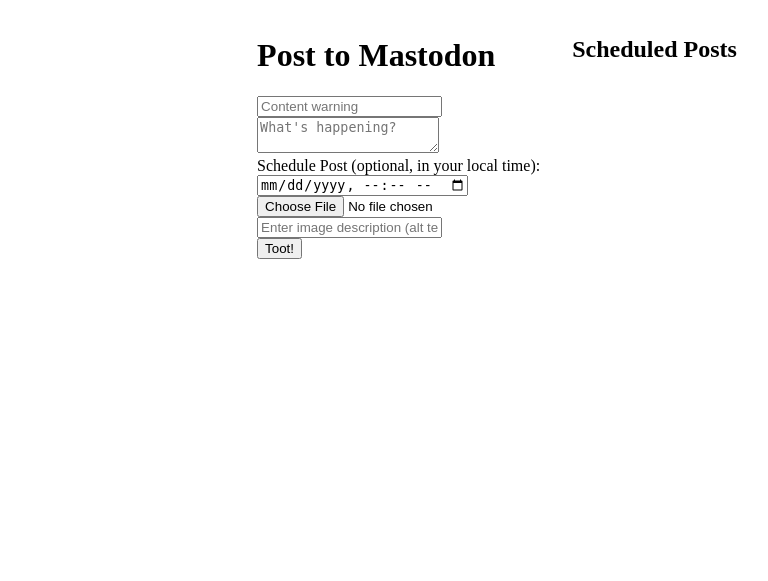
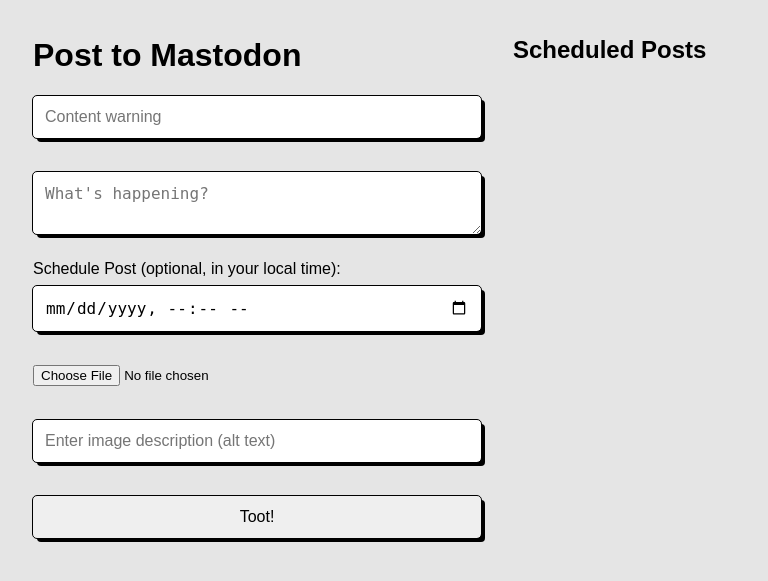
Before and after one commit to scidsg/mastodon-scheduler, a Flask app: template templates/index.html in a window 1280 px wide. Shown: the top 581 px of the page, without its empty margins (143-911 px from the left). Run offline with Flask 3, Linux system fonts and the light colour scheme; the template is opened without the code that fills it, so the values that code supplies are empty.

Commit message:
update style

```diff
--- a/static/style.css
+++ b/static/style.css
@@ -1,34 +1,82 @@
 body {
     display: flex;
+    font-family: sans-serif;
     justify-content: center;
     margin: 0;
+    background-color: rgba(0,0,0,0.1);
 }
 
 .publisher,
 .scheduled-posts {
     padding: 1rem;
     box-sizing: border-box;
+    max-width: 480px;
+    width: 100%;
+    display: flex;
+    flex-direction: column;
+}
+
+.publisher form {
+    display: flex;
+    flex-direction: column;
+}
+
+.publisher form {
+     gap: .5rem;
+}
+
+.publisher form input:not([type='file']),
+.publisher form textarea {
+    padding: .75rem;
+    font-size: 1rem;
+    border-radius: .25rem;
+    border: none;
+    outline: 1px solid rgba(0,0,0,1);
+    box-shadow: 4px 4px 0px 0 rgba(0,0,0,1);
+}
+
+.publisher * {
+    width: 100%;
+    box-sizing: border-box;
 }
 
 .scheduled-posts ul {
     padding-left: 0;
+    margin-top: .75rem;
 }
 
 .scheduled-posts li {
     list-style: none;
     margin-bottom: 1rem;
+    background-color: white;
+    padding: 1rem;
+    border-radius: .25rem;
+    outline: 1px solid rgba(0,0,0,1);
+    box-shadow: 4px 4px 0px 0 rgba(0,0,0,1);
+    display: flex;
+    flex-direction: column;
+    gap: .5rem;
 }
 
 .image-container {
     position: relative;
 }
 
+.image-container img {
+    outline: 1px solid rgba(0,0,0,.2);
+    border-radius: .25rem;
+}
+
 .image-container .alt-indicator {
     position: absolute;
-    bottom: .25rem;
+    bottom: .625rem;
     left: .25rem;
     background-color: #333;
     color: white;
+    padding: .25rem;
+    text-transform: uppercase;
+    font-size: .75rem;
+    border-radius: .25rem;
 }
 
 @media only screen and (max-width: 480px) {
--- a/templates/index.html
+++ b/templates/index.html
@@ -42,9 +42,9 @@
                 {% endfor %}
                 <!-- Display content warning if available -->
                 {% if status['params']['spoiler_text'] %}
-                    <strong>Content Warning:</strong> {{ status['params']['spoiler_text'] }}<br>
+                    <span class="meta">Content Warning: {{ status['params']['spoiler_text'] }}</span><br>
                 {% endif %}
-                <strong>Scheduled for:</strong> {{ status['scheduled_at'] }}<br>
+                <span class="meta">Scheduled for: {{ status['scheduled_at'] }}</span><br>
                 <!-- Cancel button -->
                 <form action="/cancel/{{ status['id'] }}" method="post">
                     <input type="submit" value="Cancel">
```
